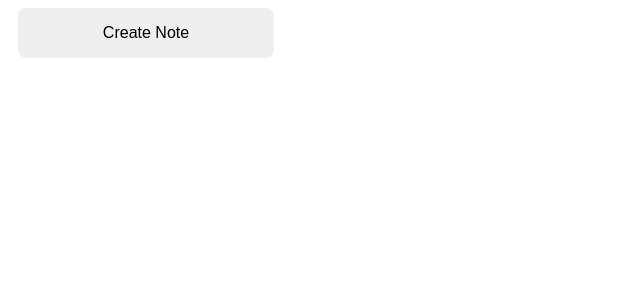
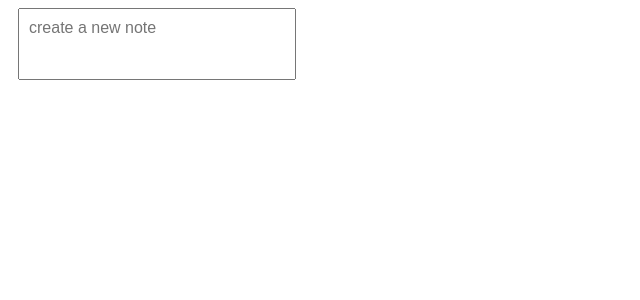
Before and after one commit to amyloumills/organise-me, a SvelteKit app: page / in a window 1280 px wide. Shown: the top 300 px of the page, without its empty margins (0-640 px from the left). Built offline with nearby package versions, Linux system fonts and the light colour scheme.

Commit message:
revert refactor

```diff
--- a/src/components/Notes/Note.svelte
+++ b/src/components/Notes/Note.svelte
@@ -1,14 +1,24 @@
 <script lang="ts">
+	import { createEventDispatcher } from 'svelte';
 	import type { NoteData } from '../../types';
 	import NoteActions from './NoteActions.svelte';
 
 	export let data: NoteData;
+
+	const dispatch = createEventDispatcher();
+
+	function onTitleBlur() {
+		dispatch('titleChange');
+	}
 </script>
 
 <div>
-	<p>
-		{data.title}
-	</p>
+	<p
+		contenteditable="true"
+		spellcheck="false"
+		on:blur={onTitleBlur}
+		bind:textContent={data.title}
+	/>
 	<p>{data.body}</p>
 	<NoteActions on:delete on:edit />
 </div>
--- a/src/components/Notes/NoteCreate.svelte
+++ b/src/components/Notes/NoteCreate.svelte
@@ -7,79 +7,42 @@
 
 	const dispatch = createEventDispatcher();
 
-	let showModal = false;
+	let title = '';
 
-	let newNote: NoteData = {
-		id: '',
-		title: '',
-		body: '',
-		priority: '',
-		status: '',
-		tagIds: [],
-		pinned: false,
-		createdAt: 0,
-		updatedAt: 0
-	};
+	function onKeyDown(e: KeyboardEvent) {
+		if (e.key != 'Enter') return;
 
-	function createNote() {
-		newNote.id = uuidv4();
+		if (title.length < 3) return;
 
-		notes = [...notes, newNote];
-
+		notes = [
+			...notes,
+			{
+				id: uuidv4(),
+				title,
+				body: '',
+				priority: '',
+				status: '',
+				tagIds: [],
+				pinned: false,
+				createdAt: 0,
+				updatedAt: 0
+			}
+		];
 		dispatch('create');
-		closeModal();
-	}
-
-	function closeModal() {
-		showModal = false;
-	}
-
-	function openModal() {
-		showModal = true;
+		title = '';
+		e.preventDefault();
 	}
 </script>
 
-<button on:click={openModal} class="create-button">Create Note</button>
-
-{#if showModal}
-	<div class="modal">
-		<h2>Create Note</h2>
-		<!-- Add input fields -->
-		<input type="text" bind:value={newNote.title} placeholder="Enter title" />
-		<textarea bind:value={newNote.body} />
-		<span>
-			<input bind:checked={newNote.pinned} type="checkbox" id="pinned" />
-			<label for="pinned">Pin to top</label>
-		</span>
-		<label for="priority">Set Priority:</label>
-		<select bind:value={newNote.priority} name="priority" id="priority">
-			<option value="high">High</option>
-			<option value="normal">Normal</option>
-			<option value="low">Low</option>
-		</select>
-
-		<button on:click={createNote}>Create Note</button>
-		<button on:click={closeModal}>Cancel</button>
-	</div>
-{/if}
+<textarea on:keydown={onKeyDown} bind:value={title} placeholder="create a new note" />
 
 <style>
-	.create-button {
+	textarea {
 		width: 20vw;
 		height: 50px;
 		margin-left: 10px;
+		resize: none;
 		font-size: 1rem;
 		padding: 10px;
 	}
-
-	.modal {
-		position: fixed;
-		top: 50%;
-		left: 50%;
-		transform: translate(-50%, -50%);
-		background-color: white;
-		padding: 20px;
-		border-radius: 5px;
-		box-shadow: 0 2px 4px rgba(0, 0, 0, 0.2);
-	}
 </style>
```
